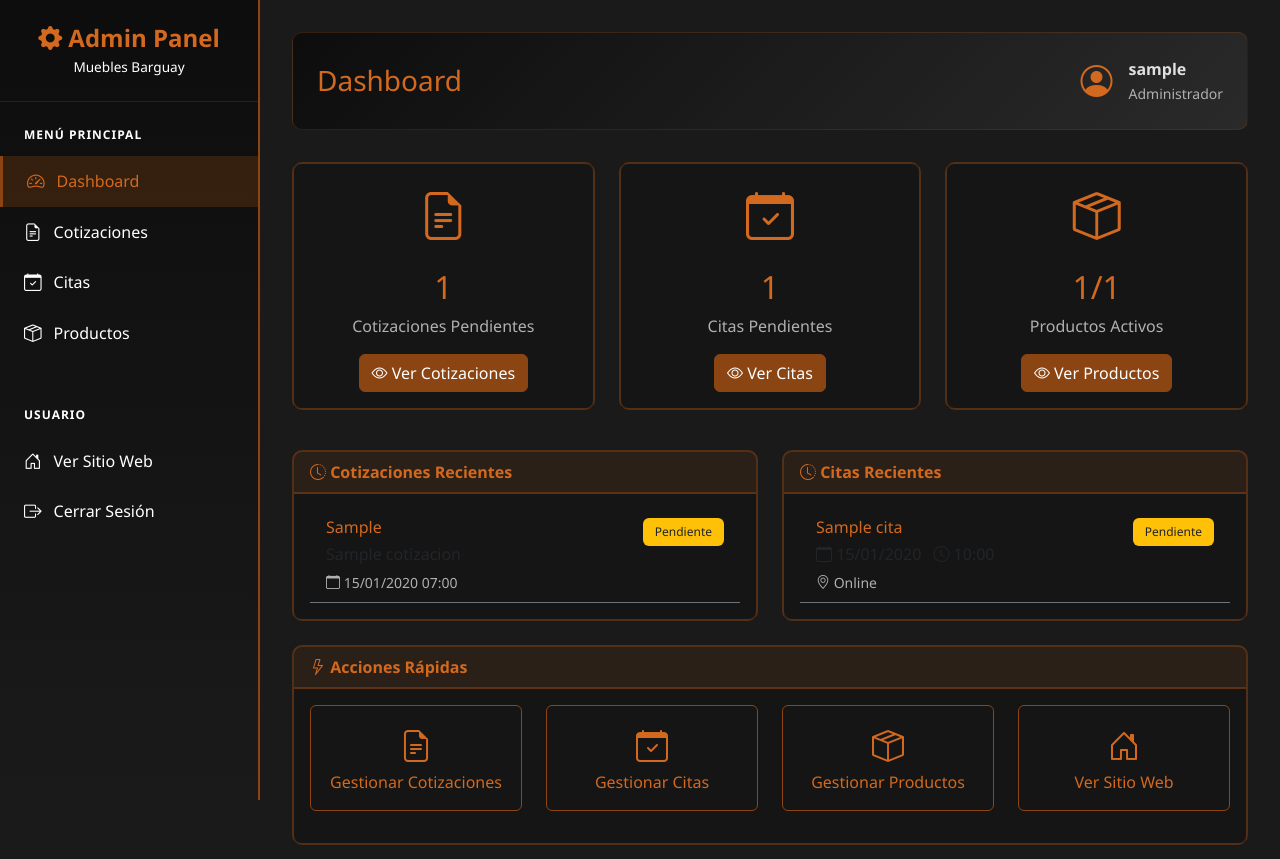
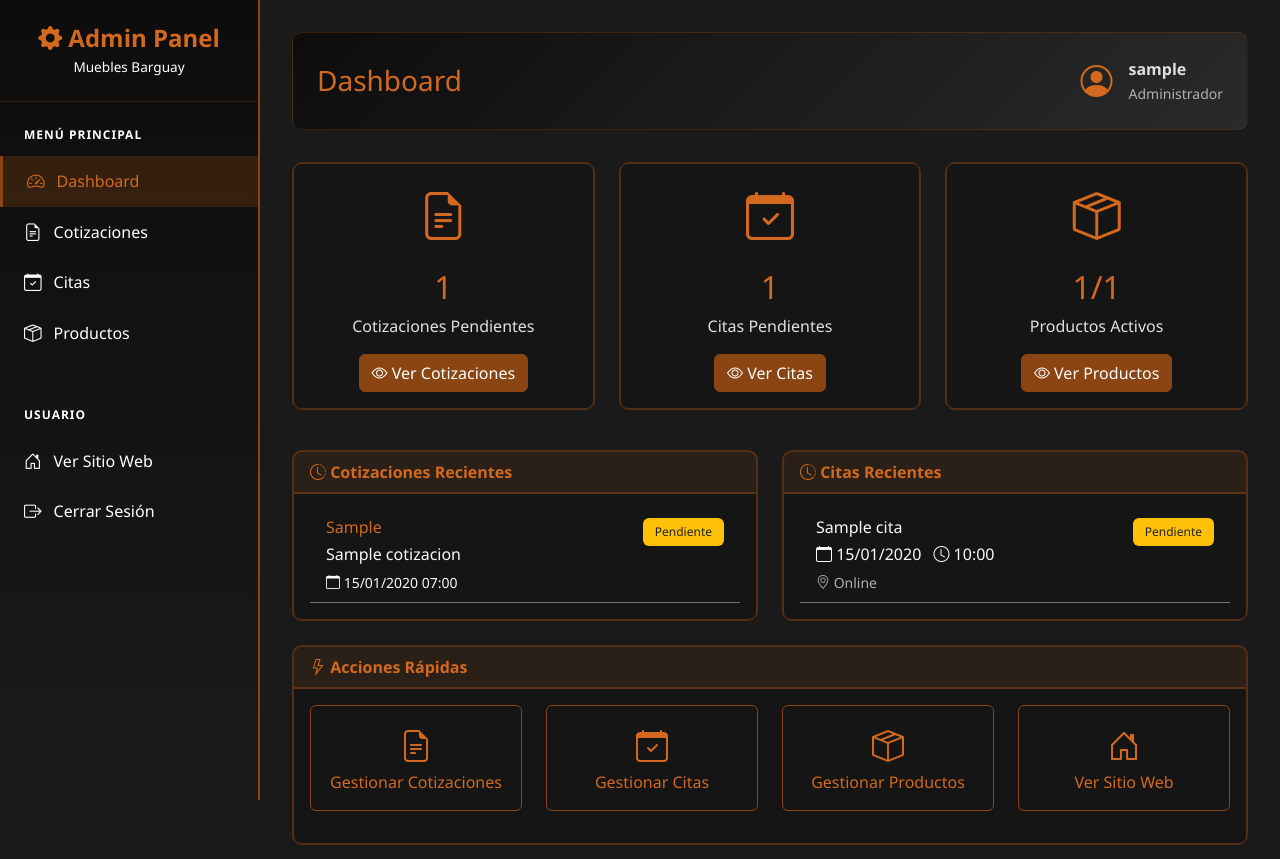
Before and after one commit to OddKing/webMuebles, a Django app: page /admin-panel/ in a window 1280 px wide. Shown: the top 859 px of the page. Run offline with Django 5.2, Linux system fonts and the light colour scheme; a user stored in the database is signed in; tables that the repository leaves empty hold one stand-in row (values such as "Sample post").

Commit message:
cambio frontend admin panel

```diff
--- a/templates/admin_panel/citas_pendientes.html
+++ b/templates/admin_panel/citas_pendientes.html
@@ -11,7 +11,7 @@
     <div class="card-body">
         {% if citas %}
         <div class="table-responsive">
-            <table class="table table-hover">
+            <table class="table table-dark">
                 <thead>
                     <tr>
                         <th>Cliente</th>
--- a/templates/admin_panel/cotizaciones_pendientes.html
+++ b/templates/admin_panel/cotizaciones_pendientes.html
@@ -11,7 +11,7 @@
     <div class="card-body">
         {% if admin_cotizaciones %}
         <div class="table-responsive">
-            <table class="table table-hover">
+            <table class="table table-dark">
                 <thead>
                     <tr>
                         <th>Folio</th>
--- a/templates/admin_panel/dashboard.html
+++ b/templates/admin_panel/dashboard.html
@@ -10,7 +10,7 @@
             <div class="card-body text-center">
                 <i class="bi bi-file-earmark-text" style="font-size: 3rem; color: var(--admin-secondary);"></i>
                 <h2 class="mt-3" style="color: var(--admin-secondary);">{{ cotizaciones_pendientes_count }}</h2>
-                <p class="text-muted mb-3">Cotizaciones Pendientes</p>
+                <p class="mb-3">Cotizaciones Pendientes</p>
                 <a href="{% url 'admin_cotizaciones' %}" class="btn btn-admin-primary">
                     <i class="bi bi-eye"></i> Ver Cotizaciones
                 </a>
@@ -24,7 +24,7 @@
             <div class="card-body text-center">
                 <i class="bi bi-calendar-check" style="font-size: 3rem; color: var(--admin-secondary);"></i>
                 <h2 class="mt-3" style="color: var(--admin-secondary);">{{ citas_pendientes_count }}</h2>
-                <p class="text-muted mb-3">Citas Pendientes</p>
+                <p class="mb-3">Citas Pendientes</p>
                 <a href="{% url 'admin_citas' %}" class="btn btn-admin-primary">
                     <i class="bi bi-eye"></i> Ver Citas
                 </a>
@@ -33,12 +33,12 @@
     </div>
 
     <!-- Productos Card -->
-    <div class="col-md-4 mb-3">
+    <div class="col-md-4 mb-3 color-white">
         <div class="card">
             <div class="card-body text-center">
                 <i class="bi bi-box-seam" style="font-size: 3rem; color: var(--admin-secondary);"></i>
                 <h2 class="mt-3" style="color: var(--admin-secondary);">{{ productos_activos }}/{{ productos_total }}</h2>
-                <p class="text-muted mb-3">Productos Activos</p>
+                <p class="mb-3">Productos Activos</p>
                 <a href="{% url 'admin_lista_productos' %}" class="btn btn-admin-primary">
                     <i class="bi bi-eye"></i> Ver Productos
                 </a>
@@ -54,7 +54,7 @@
             <div class="card-header">
                 <i class="bi bi-clock-history"></i> Cotizaciones Recientes
             </div>
-            <div class="card-body">
+            <div class="card-body text-white">
                 {% if admin_cotizaciones %}
                 <div class="list-group list-group-flush">
                     {% for cotizacion in admin_cotizaciones %}
@@ -62,8 +62,8 @@
                         <div class="d-flex justify-content-between align-items-start">
                             <div>
                                 <h6 class="mb-1" style="color: var(--admin-secondary);">{{ cotizacion.folio }}</h6>
-                                <p class="mb-1">{{ cotizacion.nombre_completo }}</p>
-                                <small class="text-muted">
+                                <p class="mb-1 text-light">{{ cotizacion.nombre_completo }}</p>
+                                <small class="text-light">
                                     <i class="bi bi-calendar"></i> {{ cotizacion.fecha_solicitud|date:"d/m/Y H:i" }}
                                 </small>
                             </div>
@@ -92,9 +92,9 @@
                     <div class="list-group-item bg-transparent border-bottom border-secondary">
                         <div class="d-flex justify-content-between align-items-start">
                             <div>
-                                <h6 class="mb-1" style="color: var(--admin-secondary);">{{ cita.nombre_completo }}</h6>
-                                <p class="mb-1">
-                                    <i class="bi bi-calendar"></i> {{ cita.fecha|date:"d/m/Y" }}
+                                <h6 class="mb-1 text-light" style="color: var(--admin-secondary);">{{ cita.nombre_completo }}</h6>
+                                <p class="mb-1 text-light">
+                                    <i class="bi bi-calendar "></i> {{ cita.fecha|date:"d/m/Y" }}
                                     <i class="bi bi-clock ms-2"></i> {{ cita.hora|time:"H:i" }}
                                 </p>
                                 <small class="text-muted">
--- a/templates/administracion/productos_lista.html
+++ b/templates/administracion/productos_lista.html
@@ -22,7 +22,7 @@
 <div class="card">
     <div class="card-body p-0">
         <div class="table-responsive">
-            <table class="table table-hover mb-0">
+            <table class="table table-dark mb-0">
                 <thead>
                     <tr>
                         <th style="width: 80px;">Imagen</th>
```
